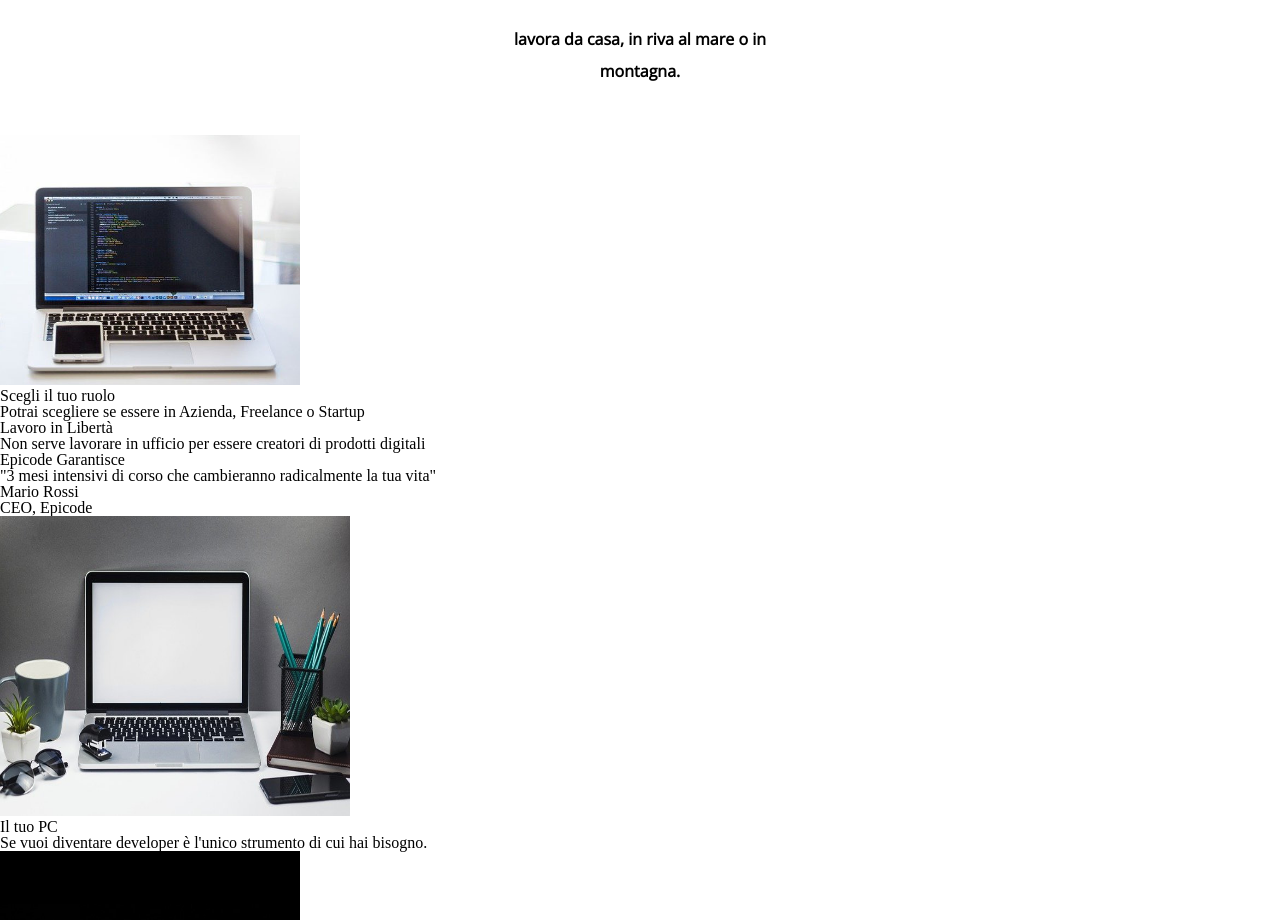
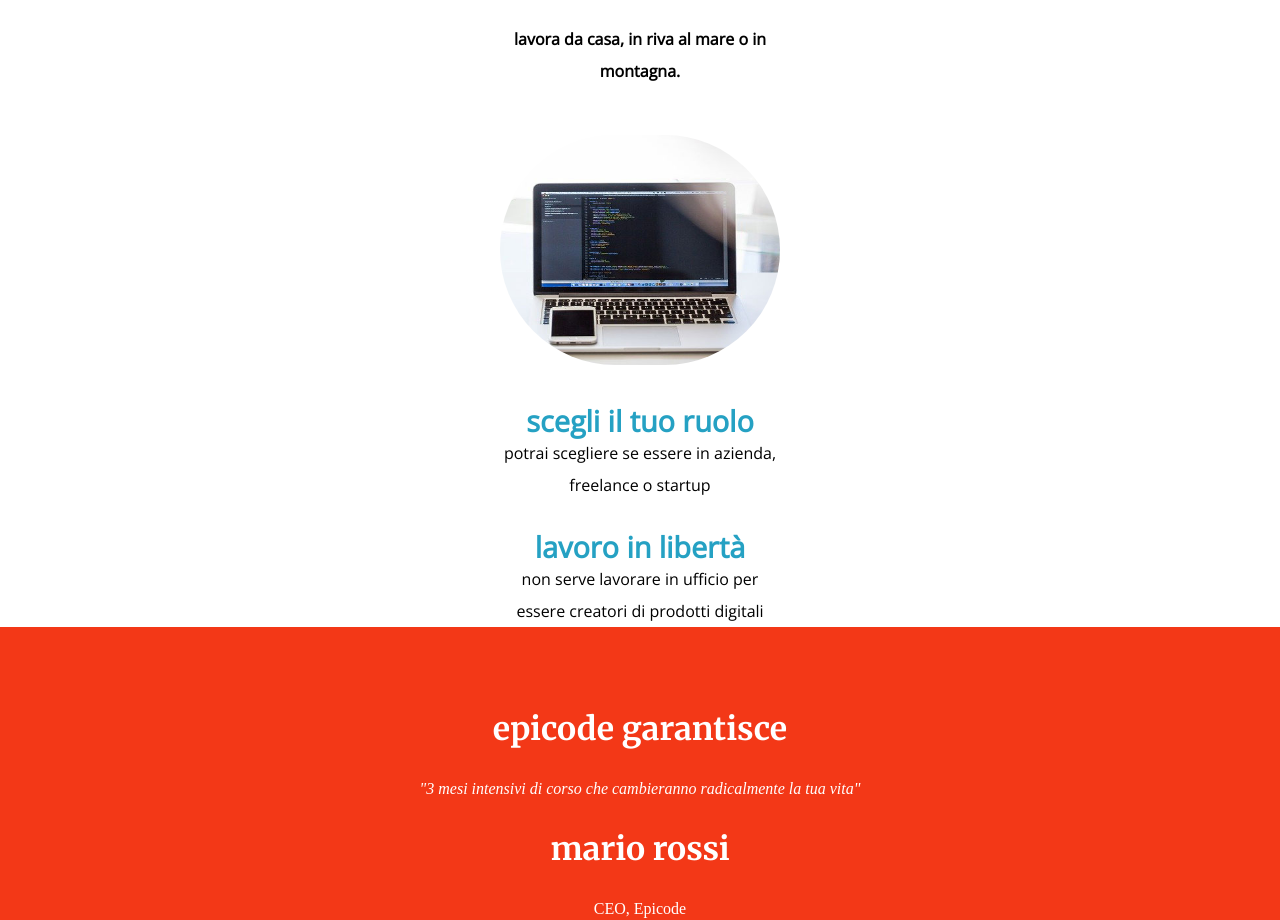
Before and after one commit to Veriosa96/u1-w1-d5-epicode-esercitazione, a plain HTML site: page index.html in a window 1280 px wide. Shown: the part 900-1820 px from the top of the page. Drawn offline with nearby package versions, Linux system fonts and the light colour scheme.

Commit message:
completato il div con il quadrato rosso

```diff
--- a/css/style.css
+++ b/css/style.css
@@ -94,3 +94,48 @@ html {
   line-height: 2em;
   margin-top: -15px;
 }
+
+#parte4 {
+  text-align: center;
+}
+
+.cerchio {
+  border-radius: 8em;
+  width: 280px;
+  height: 230px;
+}
+#parte4 h4 {
+  margin-top: 30px;
+  font-size: 1.8em;
+  color: #25a1c3;
+  font-weight: bold;
+}
+
+#parte4 {
+  font-family: "Open Sans", sans-serif;
+  text-transform: lowercase;
+  line-height: 2em;
+}
+
+#quadratorosso {
+  background-color: #f33817;
+  color: white;
+  padding: 50px;
+}
+
+#quadratorosso h4 {
+  font-size: xx-large;
+  text-align: center;
+  padding: 20px;
+  font-family: "Merriweather", serif;
+  text-transform: lowercase;
+  line-height: 2em;
+}
+
+#quadratorosso p {
+  text-align: center;
+}
+
+.corsivo {
+  font-style: italic;
+}
--- a/index.html
+++ b/index.html
@@ -66,37 +66,27 @@
           montagna.
         </p>
       </div>
-
       <br /><br />
       <br />
-      <div>
-        <img
-          src="images/notebook.jpg"
-          alt=""
-          width="300"
-          height="250"
-        /><!--text-align center-->
+      <div id="parte4">
+        <img class="cerchio" src="images/notebook.jpg" alt="" />
         <h4>Scegli il tuo ruolo</h4>
-        <!--text-color lightblue and text align center-->
-        <p>Potrai scegliere se essere in Azienda, Freelance o Startup</p>
-        <!--text-align center-->
+        <p>
+          Potrai scegliere se essere in Azienda, <br />
+          Freelance o Startup
+        </p>
         <h4>Lavoro in Libertà</h4>
-        <!--text-color lightblue and text align center-->
         <p>
-          Non serve lavorare in ufficio per essere creatori di prodotti digitali
+          Non serve lavorare in ufficio per <br />
+          essere creatori di prodotti digitali
         </p>
-        <!--text-align center-->
       </div>
-      <div>
-        <!--text-align center text color white-->
-        <h3>Epicode Garantisce</h3>
-        <p>
-          <i
-            >"3 mesi intensivi di corso che cambieranno radicalmente la tua
-            vita"</i
-          >
+      <div id="quadratorosso">
+        <h4>Epicode Garantisce</h4>
+        <p class="corsivo">
+          "3 mesi intensivi di corso che cambieranno radicalmente la tua vita"
         </p>
-        <h5>Mario Rossi</h5>
+        <h4>Mario Rossi</h4>
         <p>CEO, Epicode</p>
       </div>
       <div>
```
